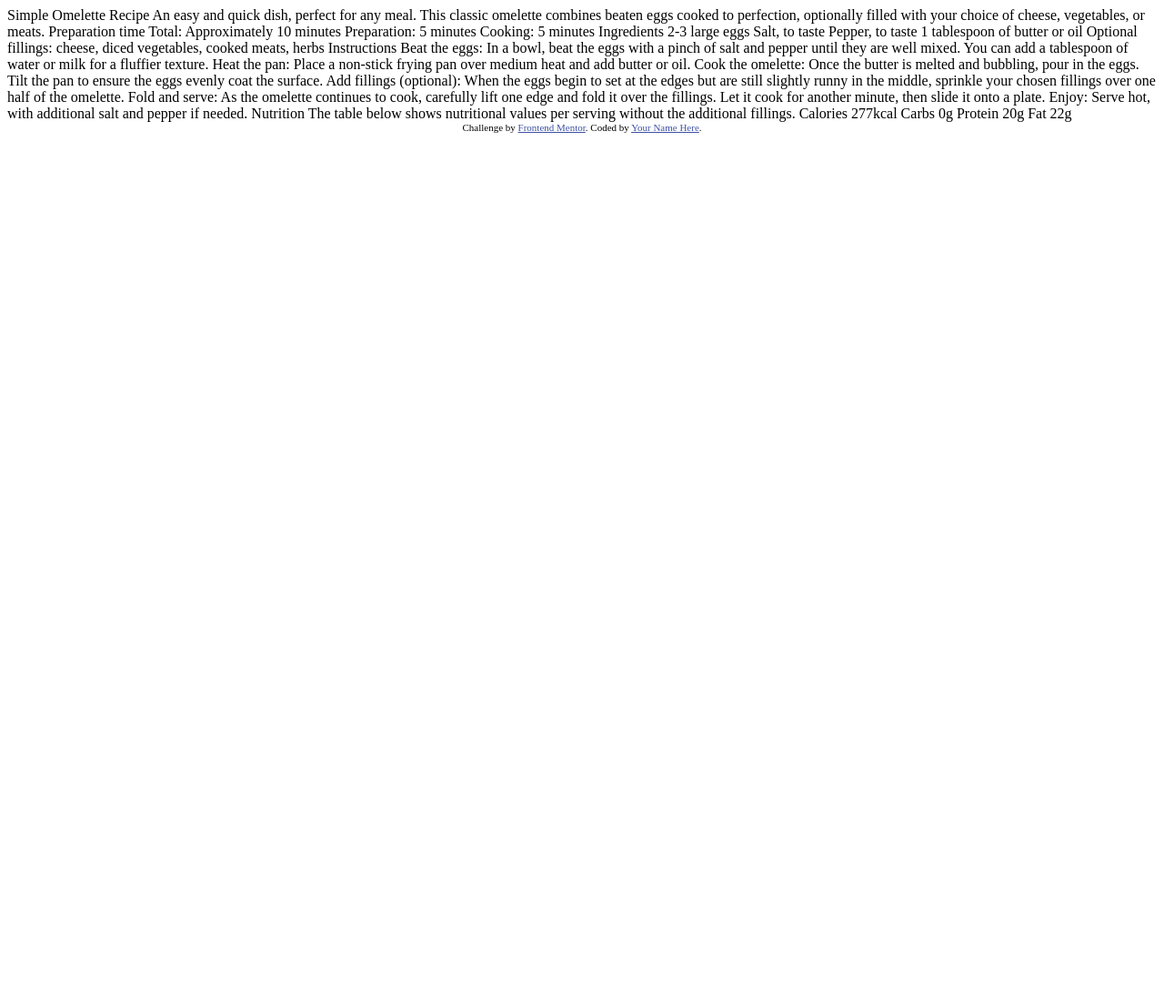
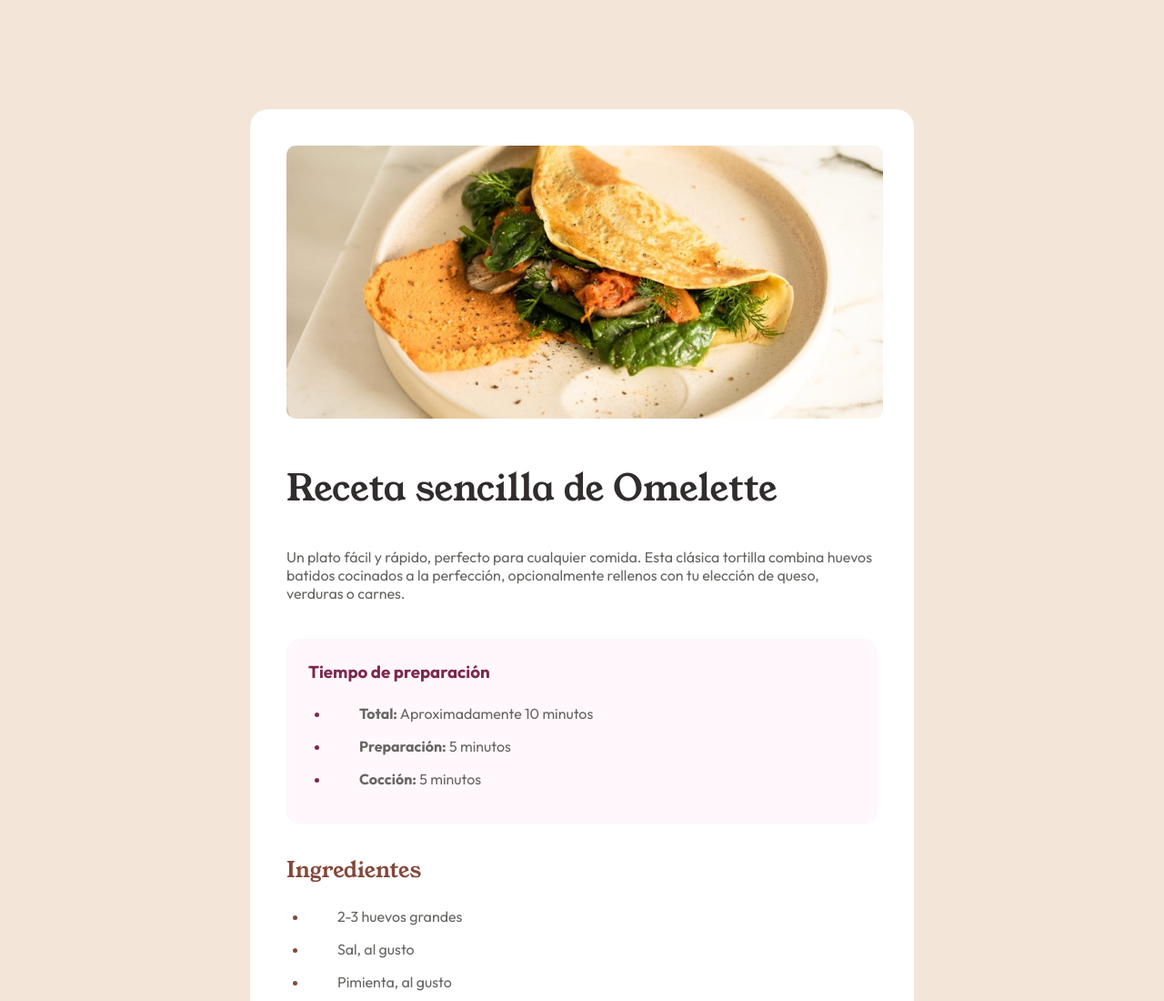
Before and after one commit to KikeGarcia24/Card-Receta, a plain HTML site: page index.html in a window 1280 px wide. Shown: the top 1100 px of the page at 91% size. Before the commit the page ends 800 px from the top, so only its background shows below. Drawn offline with Linux system fonts and the light colour scheme.

Commit message:
Secciones quick info, prep time e ingredients terminados

```diff
--- a/index.html
+++ b/index.html
@@ -2,76 +2,75 @@
 <html lang="en">
 <head>
   <meta charset="UTF-8">
-  <meta name="viewport" content="width=device-width, initial-scale=1.0"> <!-- displays site properly based on user's device -->
-
+  <meta name="viewport" content="width=device-width, initial-scale=1.0">
   <link rel="icon" type="image/png" sizes="32x32" href="./assets/images/favicon-32x32.png">
-
-  <title>Frontend Mentor | Recipe page</title>
-
-  <!-- Feel free to remove these styles or customise in your own stylesheet 👍 -->
-  <style>
-    .attribution { font-size: 11px; text-align: center; }
-    .attribution a { color: hsl(228, 45%, 44%); }
-  </style>
+  <link rel="stylesheet" href="./styles/main.css">
+  <title>Página de receta</title>
 </head>
 <body>
-
-  Simple Omelette Recipe
-
-  An easy and quick dish, perfect for any meal. This classic omelette combines beaten eggs cooked
-  to perfection, optionally filled with your choice of cheese, vegetables, or meats.
-
-  Preparation time
-
-  Total: Approximately 10 minutes
-  Preparation: 5 minutes
-  Cooking: 5 minutes
-
-  Ingredients
-
-  2-3 large eggs
-  Salt, to taste
-  Pepper, to taste
-  1 tablespoon of butter or oil
-  Optional fillings: cheese, diced vegetables, cooked meats, herbs
-
-  Instructions
-
-  Beat the eggs: In a bowl, beat the eggs with a pinch of salt and pepper until they are well mixed.
-  You can add a tablespoon of water or milk for a fluffier texture.
-
-  Heat the pan: Place a non-stick frying pan over medium heat and add butter or oil.
-
-  Cook the omelette: Once the butter is melted and bubbling, pour in the eggs. Tilt the pan to ensure
-  the eggs evenly coat the surface.
-
-  Add fillings (optional): When the eggs begin to set at the edges but are still slightly runny in the
-  middle, sprinkle your chosen fillings over one half of the omelette.
-
-  Fold and serve: As the omelette continues to cook, carefully lift one edge and fold it over the
-  fillings. Let it cook for another minute, then slide it onto a plate.
-
-  Enjoy: Serve hot, with additional salt and pepper if needed.
-
-  Nutrition
-
-  The table below shows nutritional values per serving without the additional fillings.
-
-  Calories
-  277kcal
-
-  Carbs
-  0g
-
-  Protein
-  20g
-
-  Fat
-  22g
-
-  <div class="attribution">
-    Challenge by <a href="https://www.frontendmentor.io?ref=challenge" target="_blank">Frontend Mentor</a>.
-    Coded by <a href="#">Your Name Here</a>.
-  </div>
+  <main>
+    <article class="card__container">
+      <section class="img__container">
+        <img src="./assets/images/image-omelette.jpeg" alt="Omelette Picture">
+      </section>
+      <section class="quick__info">
+        <h1>Receta sencilla de Omelette</h1>
+        <p>Un plato fácil y rápido, perfecto para cualquier comida. Esta clásica tortilla combina huevos batidos cocinados a la perfección, opcionalmente rellenos con tu elección de queso, verduras o carnes.</p>
+      </section>
+      <section class="prepTime">
+        <h3>Tiempo de preparación</h3>
+        <ul>
+          <li><b>Total:</b> Aproximadamente 10 minutos</li>
+          <li><b>Preparación:</b> 5 minutos</li>
+          <li><b>Cocción:</b> 5 minutos</li>
+        </ul>
+      </section>
+      <section class="ingredients">
+        <h3 class="subtitles">Ingredientes</h3>
+        <ul>
+          <li><span>2-3 huevos grandes</span></li>
+          <li><span>Sal, al gusto</span></li>
+          <li><span>Pimienta, al gusto</span></li>
+          <li><span>1 cucharada de mantequilla o aceite</span></li>
+          <li><span>Rellenos opcionales: queso, verduras en cubitos, carnes cocidas, hierbas</span></li>
+        </ul>
+      </section>
+      <hr>
+      <section class="instructions">
+        <h3 class="subtitles">Instrucciones</h3>
+        <ol>
+          <li><b>Batir los huevos:</b> En un tazón, batir los huevos con una pizca de sal y pimienta hasta que estén bien mezclados. Puedes añadir una cucharada de agua o leche para obtener una textura más esponjosa.</li>
+          <li><b>Calentar la sartén:</b> Colocar una sartén antiadherente a fuego medio y añadir la mantequilla o aceite.</li>
+          <li><b>Cocinar la tortilla:</b> Una vez que la mantequilla se haya derretido y esté burbujeante, verter los huevos. Inclinar la sartén para asegurarse de que los huevos cubran uniformemente la superficie.</li>
+          <li><b>Añadir rellenos (opcional):</b> Cuando los huevos comiencen a cuajarse en los bordes pero aún estén ligeramente líquidos en el centro, esparcir los rellenos elegidos sobre la mitad de la tortilla.</li>
+          <li><b>Doblar y servir:</b> A medida que la tortilla continúa cocinándose, levantar cuidadosamente un borde y doblarlo sobre los rellenos. Dejar cocinar por otro minuto, luego deslizarlo sobre un plato.</li>
+          <li><b>Disfrutar:</b> Servir caliente, con sal y pimienta adicionales si es necesario.</li>
+        </ol>
+      </section>
+      <hr>
+      <section class="nutrition">
+        <h3 class="subtitles">Nutrición</h3>
+        <p>La tabla a continuación muestra los valores nutricionales por porción sin los rellenos adicionales.</p>
+        <table>
+          <tr>
+            <td>Calorías</td>
+            <td>277 kcal</td>
+          </tr>
+          <tr>
+            <td>Carbohidratos</td>
+            <td>0g</td>
+          </tr>
+          <tr>
+            <td>Proteínas</td>
+            <td>20g</td>
+          </tr>
+          <tr>
+            <td>Grasas</td>
+            <td>22g</td>
+          </tr>
+        </table>
+      </section>
+    </article>
+  </main>
 </body>
 </html>
--- /dev/null
+++ b/styles/main.scss
@@ -0,0 +1,111 @@
+//Colores y fuentes
+$fontTitles: "Young Serif", serif;
+$colorMainTitle:hsl(24, 5%, 18%);
+$colorSectionTitle:hsl(12, 40%, 37%);
+$fontTxt:"Outfit", sans-serif;
+$colorTxt:#676562;
+$colorPrepTitle:hsl(332, 51%, 32%);
+$bgPrep:#FFF7FC;
+
+
+//Fuentes
+@import url('https://fonts.googleapis.com/css2?family=Young+Serif&display=swap');
+@import url('https://fonts.googleapis.com/css2?family=Outfit:wght@100..900&family=Young+Serif&display=swap');
+
+*{
+    margin: 0;
+    padding: 0;
+}
+html{
+    background-color: #F3E5D8;
+}
+
+main{
+    .card__container{
+        margin: 7.5rem auto;
+        height: 100%;
+        width: 650px;
+        padding: 2.5rem;
+        background-color: #ffffff;
+        border-radius: 20px;
+        .subtitles{
+            font-family: $fontTitles;
+            color: $colorSectionTitle;
+            font-size: 1.5rem;
+            font-weight: 400;
+        }
+        hr{
+            color: #E7E7E7;
+        }
+        .img__container{
+            width: 656px;
+            height: 300px;
+            margin: 0 auto;
+            >img{
+                width: 100%;
+                border-radius: 10px;
+            }
+        }
+        .quick__info{
+            >h1{
+                margin: 3rem 0 2.3rem 0;
+                font-size: 2.5rem;
+                font-family: $fontTitles;
+                font-weight: 400;
+                color: $colorMainTitle;
+            }
+            >p{
+                margin-bottom: 2.5rem;
+                font-family: $fontTxt;
+                color: $colorTxt;
+            }
+        }
+        .prepTime{
+            margin-bottom: 2.1rem;
+            padding: 1.5rem;
+            background-color: $bgPrep;
+            border-radius: 15px;
+            >h3{
+                color: $colorPrepTitle;
+                font-family: $fontTxt;
+            }
+            >ul{
+                margin: 1.5rem 1.5rem 0 1.5rem;
+                >li{
+                    font-family: $fontTxt;
+                    color: $colorTxt;
+                    margin-bottom: 1rem;
+                    &::marker{
+                        color: $colorPrepTitle;
+                    }
+                    >b{
+                        margin-left: 2rem;
+                    }
+                }
+            }
+        }
+        .ingredients{
+            margin-bottom: 2.3rem;
+            >ul{
+                margin: 1.5rem;
+                >li{
+                    font-family: $fontTxt;
+                    color: $colorTxt;
+                    margin-bottom: 1rem;
+                    >span{
+                        margin-left: 2rem;
+                    }
+                    &::marker{
+                        color: $colorSectionTitle;
+                    }
+                }
+            }
+        }
+        .instructions{
+            margin: 2.3rem 0;
+            >ol{
+                margin: 1.5rem;
+            }
+        }
+    }
+}
```
Also changed, not shown: styles/main.css (added), 1 other file.
